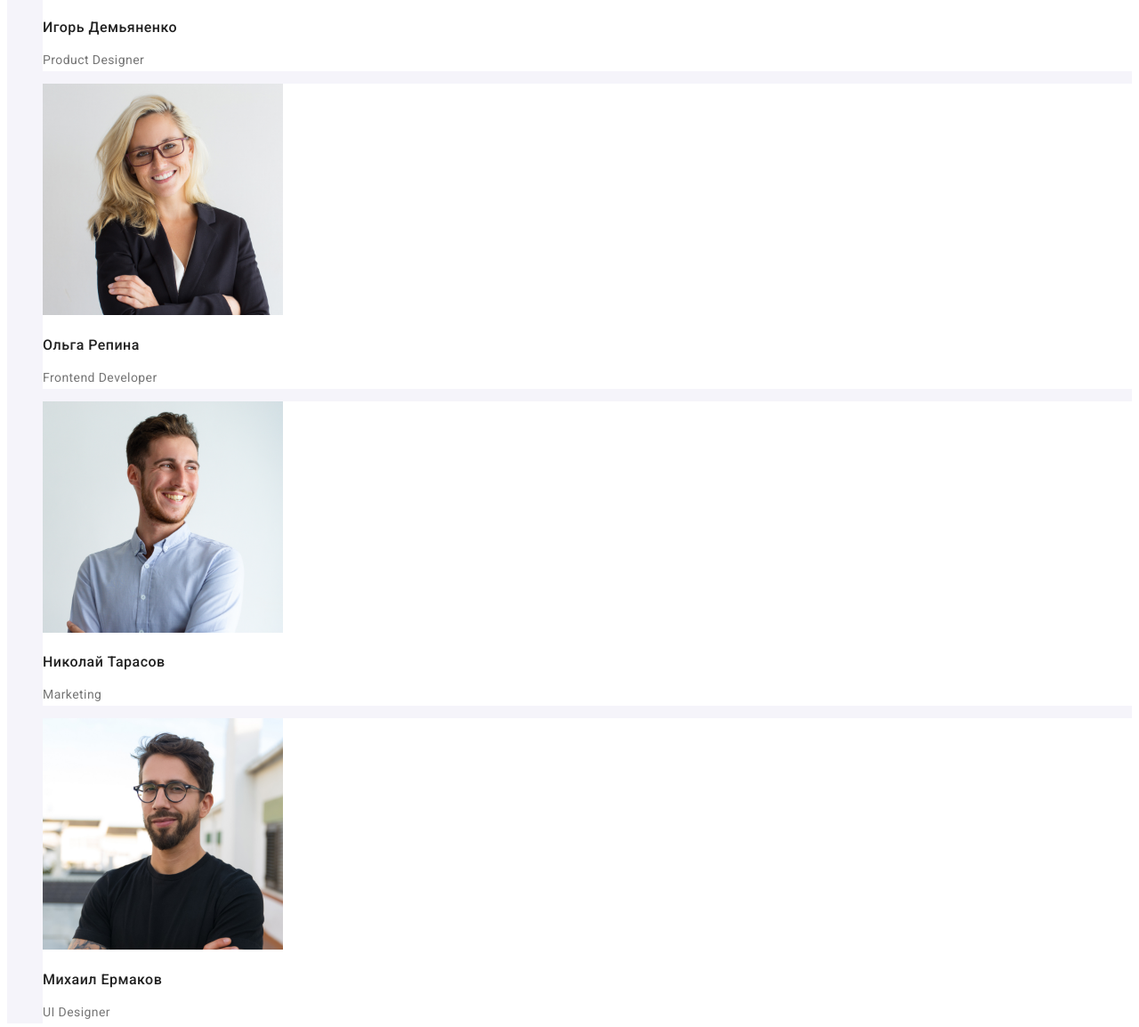
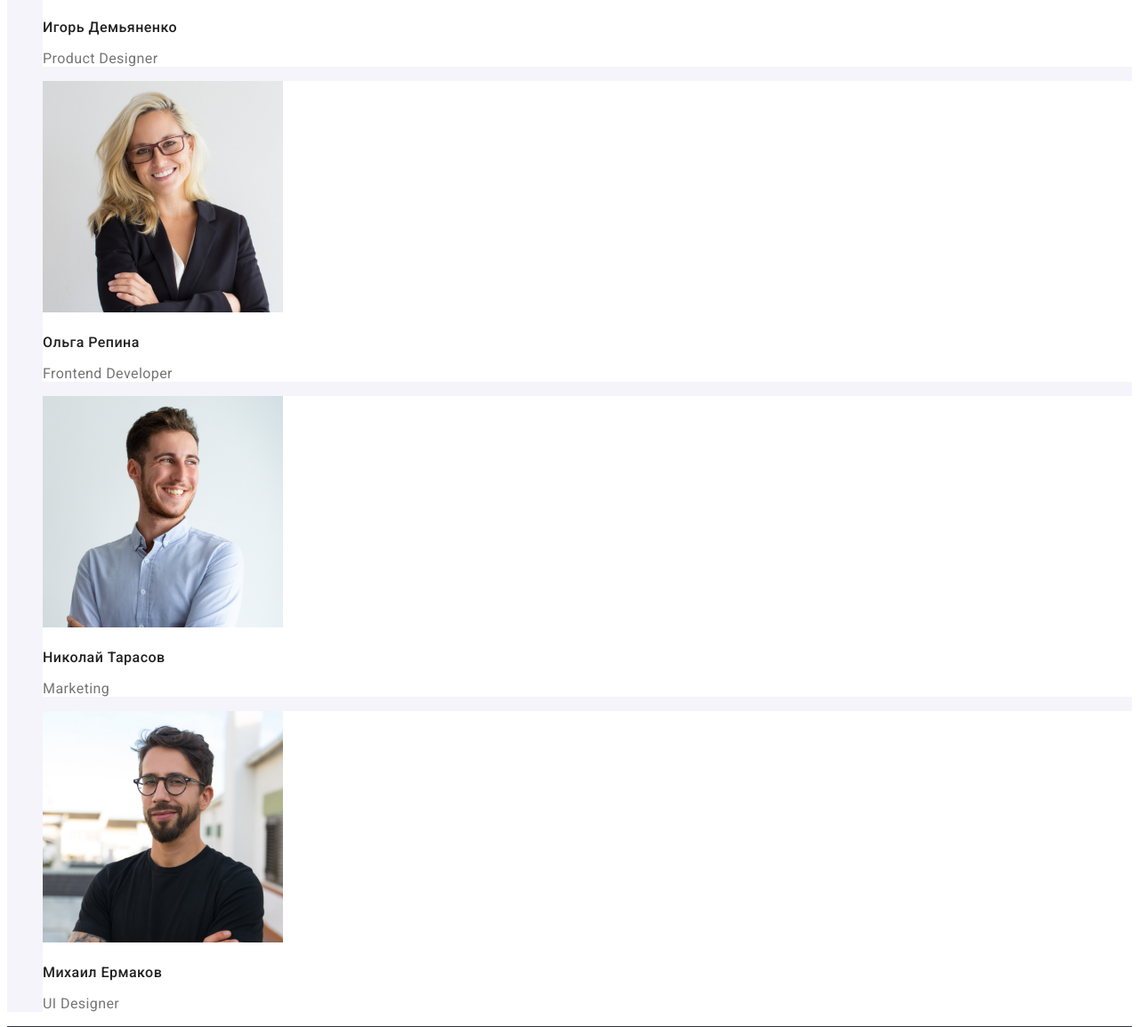
Before and after one commit to darya425/goit-markup-hw-02, a plain HTML site: page index.html in a window 1280 px wide. Shown: the part 2155-3309 px from the top of the page at 89% size. Drawn offline with Linux system fonts and the light colour scheme.

Commit message:
fixed class team

```diff
--- a/css/style.css
+++ b/css/style.css
@@ -132,6 +132,12 @@ body {
   letter-spacing: 0.03em;
 }
 
+.team-desc {
+  font-weight: normal;
+  font-size: 16px;
+  line-height: 1.19;
+}
+
 /* Footer */
 .footer {
   background: #2f303a;
--- a/index.html
+++ b/index.html
@@ -70,22 +70,22 @@
                 <li class="team-item">
                     <img src="./img/team_1.jpg" alt="мужчина по имени Игорь" width="270">
                     <h3 class="team-subtitle">Игорь Демьяненко</h3>
-                    <p>Product Designer</p>
+                    <p class="team-desc">Product Designer</p>
                 </li>
                 <li class="team-item">
                     <img src="./img/team_2.jpg" alt="девушка по имени Ольга" width="270">
                     <h3 class="team-subtitle">Ольга Репина</h3>
-                    <p>Frontend Developer</p>
+                    <p class="team-desc">Frontend Developer</p>
                 </li>
                 <li class="team-item">
                     <img src="./img/team_3.jpg" alt="мужчина по имени Николай" width="270">
                     <h3 class="team-subtitle">Николай Тарасов</h3>
-                    <p>Marketing</p>
+                    <p class="team-desc">Marketing</p>
                 </li>
                 <li class="team-item">
                     <img src="./img/team_4.jpg" alt="мужчина по имени Михаил" width="270">
                     <h3 class="team-subtitle">Михаил Ермаков</h3>
-                    <p>UI Designer</p>
+                    <p class="team-desc">UI Designer</p>
                 </li>
             </ul>
         </section>
```
